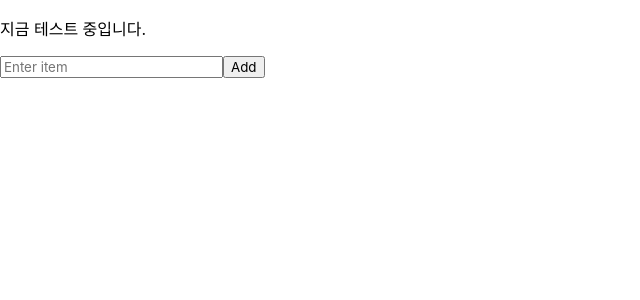
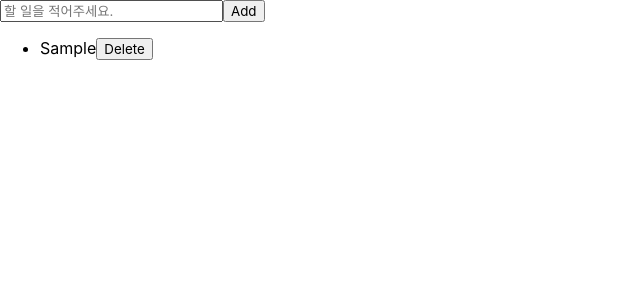
Before and after one commit to leeraquel/todo-list, a React (Create React App) app: page / in a window 1280 px wide. Both pictures are taken after typing "Sample" into the empty fields and a click on the button "Add". Shown: the top 300 px of the page, without its empty margins (0-640 px from the left). Built offline with nearby package versions, Linux system fonts and the light colour scheme; a web font is replaced by a local one.

Commit message:
feat: add listing function and delete function

```diff
--- a/src/App.js
+++ b/src/App.js
@@ -1,14 +1,11 @@
 import GlobalStyle from "./styles/GlobalStyle";
-import Input from "./components/input/Input";
+import Main from "./components/page/Main";
 
 function App() {
   return (
     <>
       <GlobalStyle />
-
-      <p>지금 테스트 중입니다. </p>
-
-      <Input />
+      <Main />
     </>
   );
 }
--- a/src/components/input/Input.jsx
+++ b/src/components/input/Input.jsx
@@ -23,7 +23,7 @@ const Input = () => {
         type="text"
         value={inputValue}
         onChange={handleInputChange}
-        placeholder="Enter item"
+        placeholder="할 일을 적어주세요."
       />
       <button onClick={handleAddClick}>Add</button>
     </div>
--- /dev/null
+++ b/src/components/list/List.jsx
@@ -0,0 +1,25 @@
+import React from "react";
+import { useSelector, useDispatch } from "react-redux";
+import { deleteItem } from "../../store/itemsSlice";
+
+const List = () => {
+  const items = useSelector((state) => state.items.items);
+  const dispatch = useDispatch();
+  const handleDeleteClick = (index) => {
+    dispatch(deleteItem(index)); // 인덱스를 사용하여 항목을 삭제합니다.
+  };
+  return (
+    <div>
+      <ul>
+        {items.map((item, index) => (
+          <li key={index}>
+            {item}
+            <button onClick={() => handleDeleteClick(index)}>Delete</button>
+          </li>
+        ))}
+      </ul>
+    </div>
+  );
+};
+
+export default List;
--- a/src/components/page/Main.jsx
+++ b/src/components/page/Main.jsx
@@ -0,0 +1,14 @@
+import React from "react";
+import Input from "../input/Input";
+import List from "../list/List";
+
+const Main = () => {
+  return (
+    <>
+      <Input></Input>
+      <List></List>
+    </>
+  );
+};
+
+export default Main;
--- a/src/store/itemsSlice.js
+++ b/src/store/itemsSlice.js
@@ -11,8 +11,11 @@ const itemsSlice = createSlice({
     addItem: (state, action) => {
       state.items.push(action.payload);
     },
+    deleteItem: (state, action) => {
+      state.items.splice(action.payload, 1);
+    },
   },
 });
 
-export const { addItem } = itemsSlice.actions;
+export const { addItem, deleteItem } = itemsSlice.actions;
 export default itemsSlice.reducer;
```
